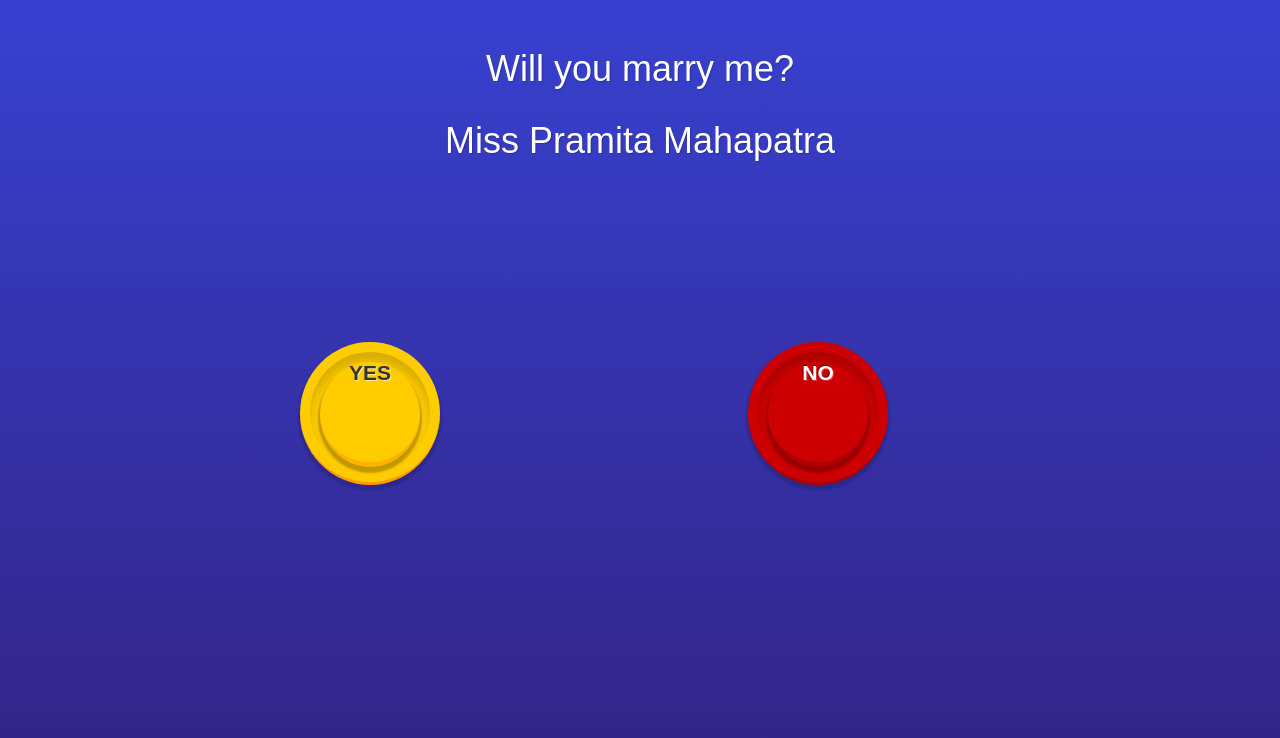
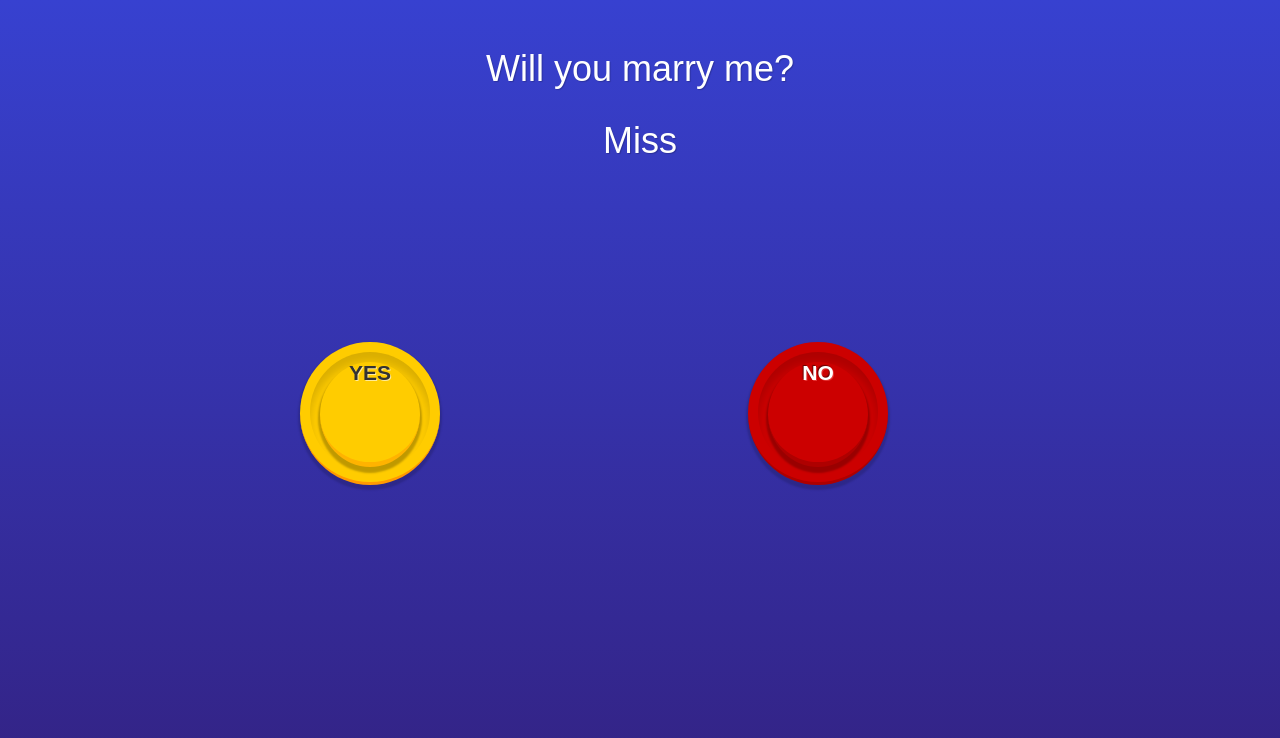
Before and after one commit to sanatkp84/Just-fun, a plain HTML site: page index.html in a window 1280 px wide. Drawn offline with nearby package versions, Linux system fonts and the light colour scheme.

Commit message:
Update index.html

```diff
--- a/index.html
+++ b/index.html
@@ -3,14 +3,14 @@
 <head>
   <meta charset="UTF-8">
   <meta name="viewport" content="width=device-width, initial-scale=1.0">
-  <title>Marriage Proposal</title>
+  <title>Fun Time</title>
   <link rel="stylesheet" href="style.css">
 </head>
 <body>
 
 <div class="wrapper">
   <h1>Will you marry me?</h1>
-   <h2>Miss Pramita Mahapatra</h2>
+   <h2>Miss</h2>
 
   <div class="btn-wrap">
     <a href="https://www.instagram.com/reel/CuqnjWArme5/?igsh=MzRlODBiNWFlZA==" class="btn" title="Yes">
```
